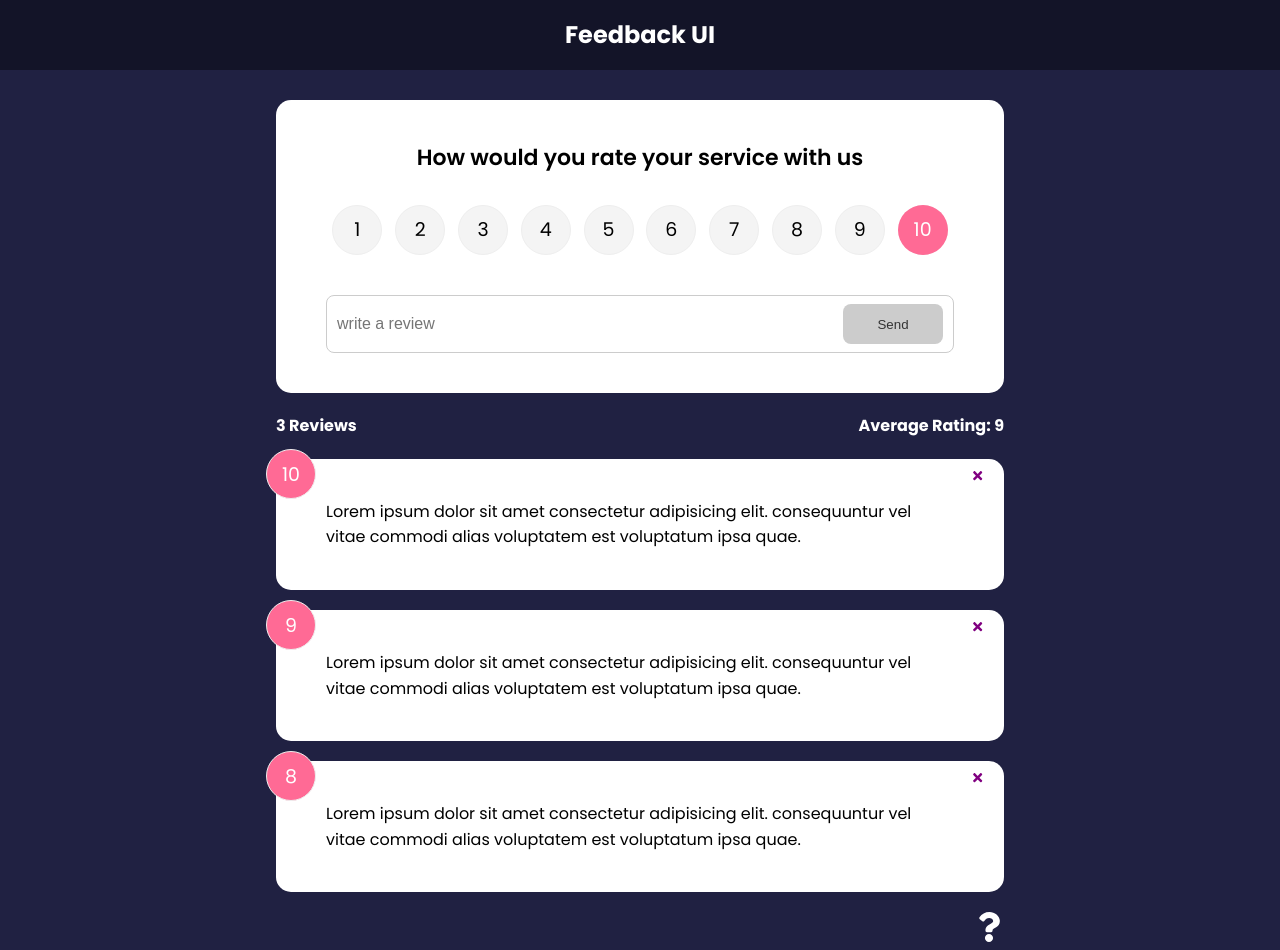
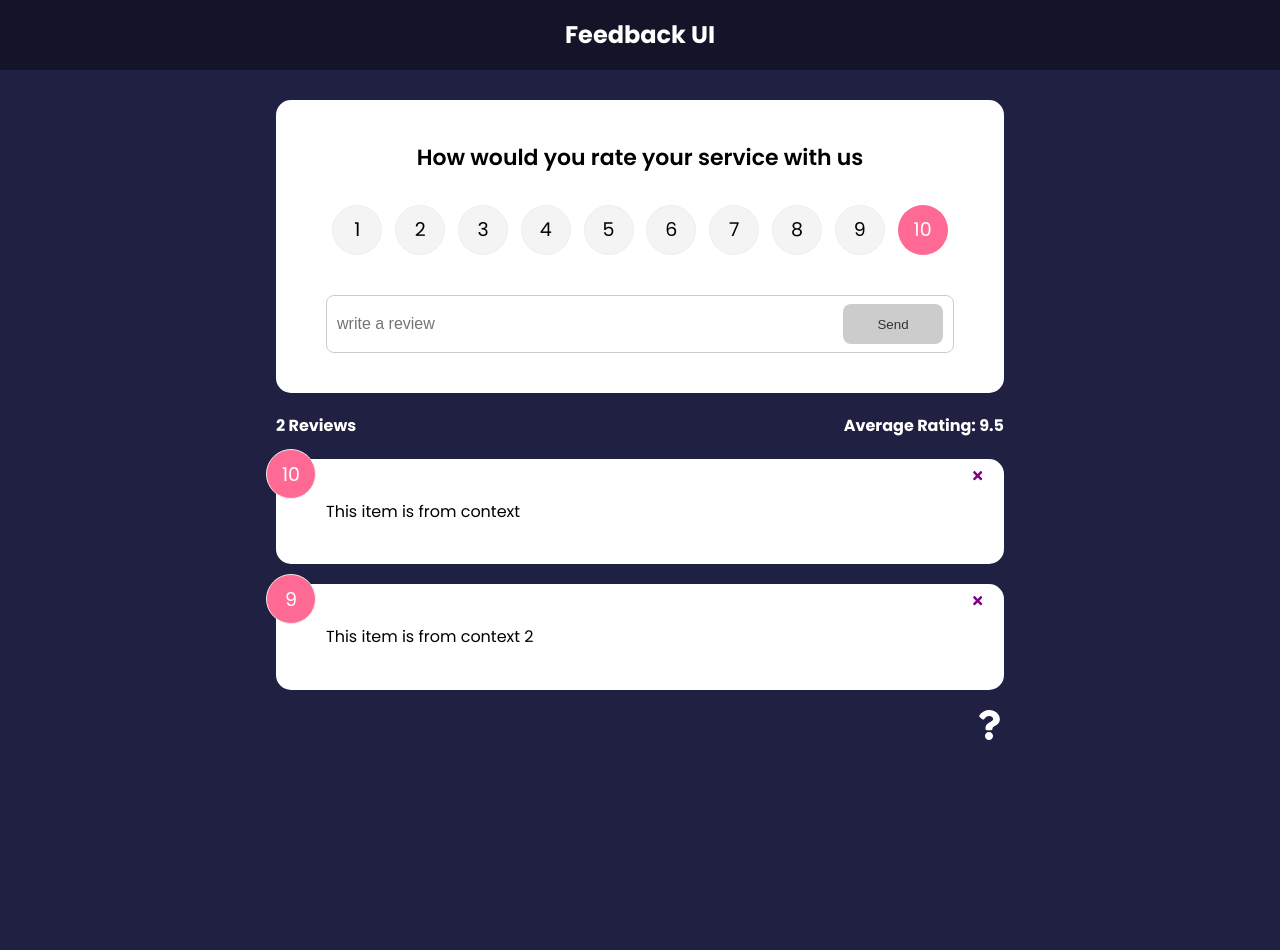
Before and after one commit to rahulcode751/FeedBack-UI, a React (Create React App) app: page / in a window 1280 px wide. After the commit the page ends 800 px from the top, so only its background shows below. Built offline with nearby package versions, Linux system fonts and the light colour scheme.

Commit message:
get global state with the use of useContext hook

```diff
--- a/src/App.js
+++ b/src/App.js
@@ -9,6 +9,7 @@
 import AboutIconLink from "./component/AboutIconLink";
 import Card from "./component/shared/Card";
 import Post from "./component/Post";
+import { FeedbackProvider } from "./context/FeedbackContext";
 import { v4 as uuidv4 } from 'uuid'
 
 function App() {
@@ -45,63 +46,82 @@
         setFeedback([newFeedback, ...feedback])
     }
     return (
+        <FeedbackProvider>
             <Router>
-            {/* <Header bgColor="blue" textColor="white" text="Feedback" /> */}
                 <Header />
                 <div className="container">
                     <Routes>
                         <Route exact path='/' element={
                             <>
                                 <FeedbackForm handleAdd={addFeedback} />
-                            <FeedbackStats feedback={feedback} />
-                            <FeedbackList feedback={feedback} handleDelete={deleteFeedback} />
+                                <FeedbackStats />
+                                <FeedbackList handleDelete={deleteFeedback} />
                             </>
                         }>
                         </Route>
                         <Route path='/about' element={<AboutPage />} />
-                    {/* <Route path='/post/:id' element={<Post />} />
-                    <Route path='/post/:id/:name' element={<Post />} /> */}
-                    {/* <Route path='/post/*' element={<Post />} /> */}
                     </Routes>
-                {/* <Card>
-                    <NavLink to="/" activeClassName='active'>
-                        Home
-                    </NavLink>
-                    <NavLink to="/about" activeClassName='active'>
-                        About
-                    </NavLink>
-                </Card> */}
                     <AboutIconLink />
                 </div>
-            {/* <Routes path='/about'>This is the home page</Routes> */}
+            </Router >
+        </FeedbackProvider>
+        // <Router>
+        //     {/* <Header bgColor="blue" textColor="white" text="Feedback" /> */}
+        //     <Header />
+        //     <div className="container">
+        //         <Routes>
+        //             <Route exact path='/' element={
+        //                 <>
+        //                     <FeedbackForm handleAdd={addFeedback} />
+        //                     <FeedbackStats feedback={feedback} />
+        //                     <FeedbackList feedback={feedback} handleDelete={deleteFeedback} />
+        //                 </>
+        //             }>
+        //             </Route>
+        //             <Route path='/about' element={<AboutPage />} />
+        //             {/* <Route path='/post/:id' element={<Post />} />
+        //             <Route path='/post/:id/:name' element={<Post />} /> */}
+        //             {/* <Route path='/post/*' element={<Post />} /> */}
+        //         </Routes>
+        //         {/* <Card>
+        //             <NavLink to="/" activeClassName='active'>
+        //                 Home
+        //             </NavLink>
+        //             <NavLink to="/about" activeClassName='active'>
+        //                 About
+        //             </NavLink>
+        //         </Card> */}
+        //         <AboutIconLink />
+        //     </div>
+        //     {/* <Routes path='/about'>This is the home page</Routes> */}
 
-            {/* <Routes>
-                    <Route path="/" component={AboutPage}></Route>
-                </Routes>  */}
-            {/* <h1>{title}</h1>
-            <p>{body}</p>
-            {showComments ? (
-                <div className="comments">
-                    <h3>Comments ({comments.length})</h3>
-                    <ul>
-                        {comments.map((comment, index) => (
-                            <li key={index}>{comment.text}</li>
-                        ))}
-                    </ul>
-                </div>) : null
-            }
-            {showComments && (
-                <div className="comments">
-                    <h3>Comments ({comments.length})</h3>
-                    <ul>
-                        {comments.map((comment, index) => (
-                            <li key={index}>{comment.text}</li>
-                        ))}
-                    </ul>
-                </div>)
-            }
-            {showComments && commentBlock} */}
-        </Router >
+        //     {/* <Routes>
+        //             <Route path="/" component={AboutPage}></Route>
+        //         </Routes>  */}
+        //     {/* <h1>{title}</h1>
+        //     <p>{body}</p>
+        //     {showComments ? (
+        //         <div className="comments">
+        //             <h3>Comments ({comments.length})</h3>
+        //             <ul>
+        //                 {comments.map((comment, index) => (
+        //                     <li key={index}>{comment.text}</li>
+        //                 ))}
+        //             </ul>
+        //         </div>) : null
+        //     }
+        //     {showComments && (
+        //         <div className="comments">
+        //             <h3>Comments ({comments.length})</h3>
+        //             <ul>
+        //                 {comments.map((comment, index) => (
+        //                     <li key={index}>{comment.text}</li>
+        //                 ))}
+        //             </ul>
+        //         </div>)
+        //     }
+        //     {showComments && commentBlock} */}
+        // </Router >
     )
 }
 export default App;
--- a/src/component/FeedbackList.jsx
+++ b/src/component/FeedbackList.jsx
@@ -2,8 +2,13 @@
 import FeedbackItem from "./FeedbackItem";
 import PropTypes from "prop-types";
 import { motion, AnimatePresence } from "framer-motion";
+import { useContext } from "react";
+import FeedbackContext from "../context/FeedbackContext";
 
-function FeedbackList({ feedback, handleDelete }) {
+// function FeedbackList({ feedback, handleDelete }) { /// without context
+function FeedbackList({ handleDelete }) {
+  const { feedback } = useContext(FeedbackContext);
+
   if (!feedback || feedback.length === 0) {
     return <p>No Feedback yet</p>;
   } else {
@@ -39,16 +44,16 @@
   // );
 }
 
-FeedbackList.propTypes = {
-  //   feedback: PropTypes.array.isRequired,
-  // or
-  feedback: PropTypes.arrayOf(
-    PropTypes.shape({
-      id: PropTypes.number.isRequired,
-      text: PropTypes.string.isRequired,
-      rating: PropTypes.number.isRequired,
-    })
-  ),
-};
+// FeedbackList.propTypes = {
+//   //   feedback: PropTypes.array.isRequired,
+//   // or
+//   feedback: PropTypes.arrayOf(
+//     PropTypes.shape({
+//       id: PropTypes.number.isRequired,
+//       text: PropTypes.string.isRequired,
+//       rating: PropTypes.number.isRequired,
+//     })
+//   ),
+// };
 
 export default FeedbackList;
--- a/src/component/FeedbackStats.jsx
+++ b/src/component/FeedbackStats.jsx
@@ -1,7 +1,11 @@
 /** @format */
 import PropTypes from "prop-types";
+import { useContext } from "react";
+import FeedbackContext from "../context/FeedbackContext";
 
-function FeedbackStats({ feedback }) {
+// function FeedbackStats({ feedback }) {  /// without contest
+function FeedbackStats() {
+  const { feedback } = useContext(FeedbackContext);
   // Calculate rating average
   let average =
     feedback.reduce((accumulator, currentValue) => {
--- /dev/null
+++ b/src/context/FeedbackContext.js
@@ -0,0 +1,25 @@
+import { createContext, useState } from "react";
+
+const FeedbackContext = createContext();
+
+export const FeedbackProvider = ({ children }) => {  /// we are wrapping
+    const [feedback, setFeedback] = useState([
+        {
+            id: 1,
+            text: 'This item is from context',
+            rating: 10
+        },
+        {
+            id: 2,
+            text: 'This item is from context 2',
+            rating: 9
+        }
+    ])
+    return <FeedbackContext.Provider value={{
+        feedback: feedback
+    }}>
+        {children}
+    </FeedbackContext.Provider>
+}
+
+export default FeedbackContext;
```
Lines whose indentation alone changed are shown as unchanged.
